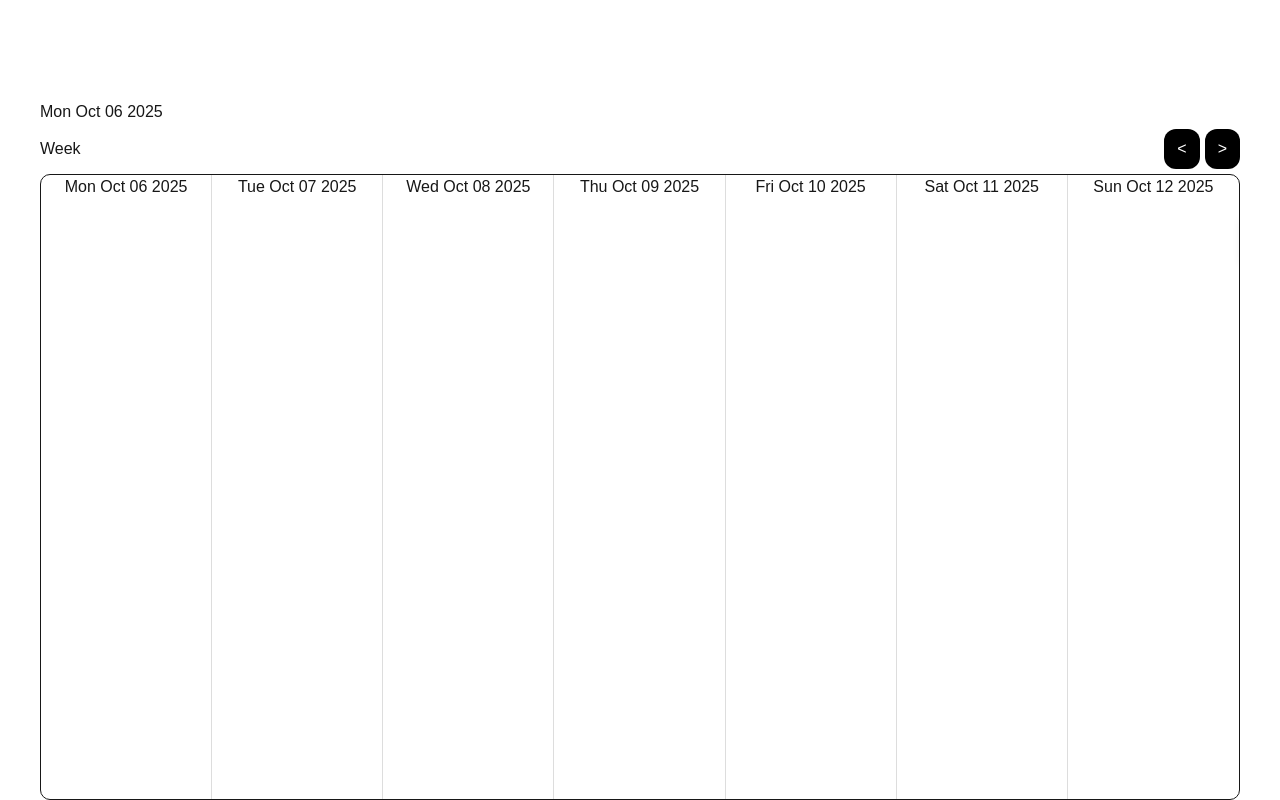
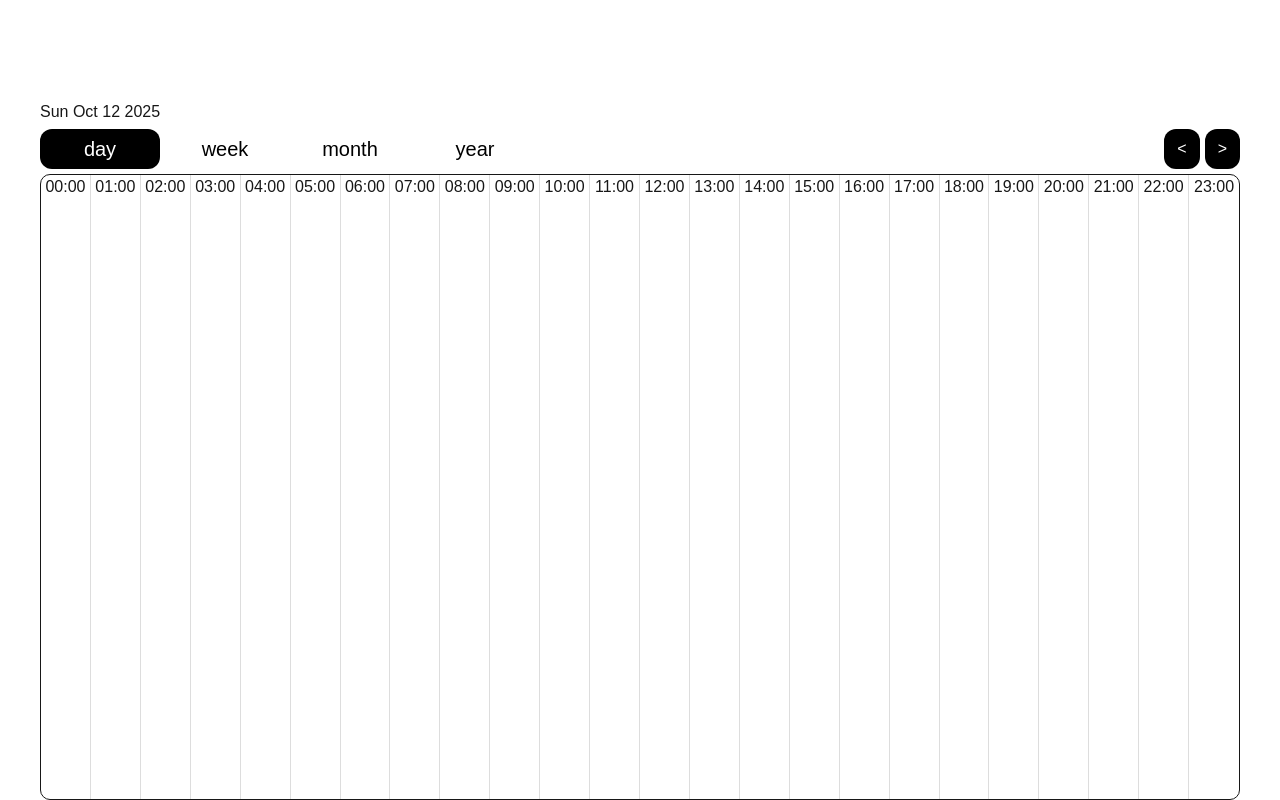
Before and after one commit to 17nbist/COB290-2025-Team-5, a Next.js app: page /dashboard in a window 1280 px wide. Built offline with nearby package versions, Linux system fonts and the light colour scheme.

Commit message:
[lg] feat: diff calendar ranges, card updated

```diff
--- a/src/app/dashboard/page.js
+++ b/src/app/dashboard/page.js
@@ -11,7 +11,7 @@ export default function Dashboard() {
   var InputDataExample = {
     "labels" : ["Late", "On time", "Early"],
     "dataSetLabel" : "submission(%)",
-    "data" : [17,60,23],
+    "data" : [17, 60, 23],
     "title" : "Submission Timing"
   }
 
@@ -20,9 +20,9 @@ export default function Dashboard() {
     {id: 1, title: "Task 2", from: new Date(2025, 9, 13, 0), to: new Date(2025, 9, 15, 0)},
     {id: 2, title: "Task 3", from: new Date(2025, 9, 13, 8), to: new Date(2025, 9, 15, 14)},
     {id: 3, title: "Task 4", from: new Date(2025, 9, 15, 0), to: new Date(2025, 9, 17, 0)},
+    {id: 4, title: "Task 5", from: new Date(2025, 9, 15, 0), to: new Date(2025, 12, 17, 0)},
   ]);
 
-  console.log("ABB", tasks[0].from)
   return (
     <div style={{display: "flex", justifyContent : "center", marginTop : "100px"}}>
       {/* <NavBar items={navItems} activeTab={activeTab} setActiveTab={setActiveTab}/> */}
--- a/src/components/Calendar.js
+++ b/src/components/Calendar.js
@@ -2,45 +2,96 @@
 import {useEffect, useState, useMemo} from "react";
 import Card from "./Card.js";
 import Button from "./Button.js";
+import NavBar from "./NavBar.js";
 
 export default function Calendar({tasks}) {
   const [startDate, setStartDate] = useState(firstDateOfWeek(new Date()));
 
-    const sortedTasks = useMemo(() => (
-      [...tasks].sort((b, a) => new Date(b.from) - new Date(a.from))
-    ), [tasks]);
+  const [rangeType, setRangeType] = useState("day");
+
+  useEffect(() => {
+    let newStart = new Date();
+    newStart.setHours(0, 0, 0, 0);
+    if (rangeType === "week") {
+      newStart = firstDateOfWeek(newStart);
+    } else if (rangeType === "month") {
+      newStart.setDate(1);
+    } else if (rangeType === "year") {
+      newStart.setMonth(0);
+      newStart.setDate(1);
+    }
+    if (startDate.getTime() !== newStart.getTime()) {
+      setStartDate(newStart);
+    }
+  }, [rangeType]);
+
+
+  const sortedTasks = useMemo(() => (
+    [...tasks].sort((b, a) => new Date(b.from) - new Date(a.from))
+  ), [tasks]);
 
   function incrementDate() {
-    setStartDate(prev => {
-      const newDate = new Date(prev);
+    const newDate = new Date(startDate);
+    if (rangeType == "week") {
       newDate.setDate(newDate.getDate() + 7);
-      return newDate;
-    });
+    } else if (rangeType == "day") {
+      newDate.setDate(newDate.getDate() + 1);
+    } else if (rangeType == "month") {
+      newDate.setMonth(newDate.getMonth() + 1);
+    } else if (rangeType == "year") {
+      newDate.setFullYear(newDate.getFullYear() + 1);
+    }
+    setStartDate(newDate);
   }
 
   function decrementDate() {
-    setStartDate(prev => {
-      const newDate = new Date(prev);
+    const newDate = new Date(startDate);
+    if (rangeType == "week") {
       newDate.setDate(newDate.getDate() - 7);
-      return newDate;
-    });
-  }
-
-  function getDatesInRange() {
-    let dates = [];
-    for (let i = 0; i < 7; i++) {
-      let today = new Date(startDate)
-      today.setDate(today.getDate() + i);
-      dates.push(today);
+    } else if (rangeType == "day") {
+      newDate.setDate(newDate.getDate() - 1);
+    } else if (rangeType == "month") {
+      newDate.setMonth(newDate.getMonth() - 1)
+    } else if (rangeType == "year") {
+      newDate.setFullYear(newDate.getFullYear() - 1);
     }
-    return dates;
+    setStartDate(newDate);
   }
 
   function getTasksInRange() {
     let endDate = new Date(startDate);
-    endDate.setDate(startDate.getDate() + 8);
 
-    let tracked_tasks = [...sortedTasks];
+    if (rangeType == "week") {
+      endDate.setDate(startDate.getDate() + 8);
+    } else if (rangeType == "day") {
+      endDate.setDate(startDate.getDate() + 1);
+    } else if (rangeType == "month") {
+      endDate.setMonth(startDate.getMonth() + 1);
+      endDate.setDate(0);
+    } else if (rangeType == "year") {
+      endDate.setFullYear(startDate.getFullYear() + 1, 0, 1);
+    }
+
+
+    let tracked_tasks = [...sortedTasks].filter(t => {
+      let fromIndex = 0;
+      let toIndex = 0;
+      let divisions = getNumberOfDivisions();
+
+      if (rangeType == "week" || rangeType == "month") {
+        fromIndex = (t.from - startDate) / (1000 * 60 * 60 * 24);
+        toIndex = (t.to - startDate) / (1000 * 60 * 60 * 24);
+      } else if (rangeType == "day") {
+        fromIndex = (t.from - startDate) / (1000 * 60 * 60);
+        toIndex = (t.to - startDate) / (1000 * 60 * 60);
+      } else if (rangeType == "year") {
+        fromIndex = monthsBetween(startDate, t.from);
+        toIndex = monthsBetween(startDate, t.to);
+      }
+
+      const widthFraction = (toIndex - fromIndex) / divisions;
+      return widthFraction >= 1/18;
+    });
 
     let tracks = [];
 
@@ -66,11 +117,47 @@ export default function Calendar({tasks}) {
       }
     }
 
-    let fTasks = sortedTasks.filter(t => (
-      t.from < endDate && t.to >= startDate
-    ));
+    let fTasks = tracked_tasks.filter(t => t.from < endDate && t.to > startDate);
 
     return fTasks;
+  }
+
+  function getNumberOfDivisions() {
+    if (rangeType == "week") {
+      return 7;
+    } else if (rangeType == "day") {
+      return 24;
+    } else if (rangeType == "month") {
+      return daysInMonth(startDate);
+    } else if (rangeType == "year") {
+      return 12;
+    }
+  }
+
+  function getDivisionTitles() {
+    let titles = [];
+    if (rangeType == "week") {
+      for (let i = 0; i < 7; i++) {
+        let today = new Date(startDate)
+        today.setHours(0, 0, 0, 0);
+        today.setDate(today.getDate() + i);
+        titles.push(today.toDateString());
+      }
+    } else if (rangeType == "day") {
+      let today = new Date(startDate)
+      for (let i = 0; i < 24; i++) {
+        // titles.push(`${i.toString().padStart(2, "0")}:00 - ${(i+1).toString().padStart(2, "0")}:00`)
+        titles.push(`${i.toString().padStart(2, "0")}:00`)
+      }
+    } else if (rangeType == "month") {
+      let today = new Date(startDate)
+      for (let i = 0; i < daysInMonth(today); i++) {
+        titles.push(i);
+      }
+    } else if (rangeType == "year") {
+      titles = ["Jan", "Feb", "Mar", "Apr", "May", "Jun", "Jul", "Aug", "Sep", "Oct", "Nov", "Dec"];
+    }
+    return titles;
   }
 
   const calendarWidth = 1200;
@@ -80,7 +167,7 @@ export default function Calendar({tasks}) {
       <h1>{startDate.toDateString()}</h1>
       {/*top bar*/}
       <div style={{display: "flex", justifyContent: "space-between", width: "100%", alignItems: "center"}}>
-        <h1> Week </h1>
+        <NavBar items={["day", "week", "month", "year"]} activeTab={rangeType} setActiveTab={setRangeType}/>
         <div style={{display: "flex", gap: "5px"}}>
           <Button text={"<"} onClick={decrementDate} />
           <Button text={">"} onClick={incrementDate}/>
@@ -95,20 +182,20 @@ export default function Calendar({tasks}) {
         overflowX: "hidden",
         position: "relative",
         height: "100%",
-        gridTemplateColumns: "repeat(7, minmax(0, 1fr))",
+        gridTemplateColumns: `repeat(${getNumberOfDivisions()}, minmax(0, 1fr))`,
         borderRadius: "10px"
 
       }}>
 
         {/* dates and dividors */}
         {
-          getDatesInRange().map((e, i) => (
-            <div key={e.toDateString()}
+          getDivisionTitles().map((e, i, arr) => (
+            <div key={e}
               style={{
-                borderRight: i !== 6 ? "1px solid #ddd" : "none",
+                borderRight: i !== arr.length - 1 ? "1px solid #ddd" : "none",
               }}
             >
-            <h1 style={{textAlign: "center"}}>{e.toDateString()}</h1>
+            <h1 style={{textAlign: "center"}}>{e}</h1>
             </div>
           ))
         }
@@ -117,7 +204,7 @@ export default function Calendar({tasks}) {
         <div style={{position: "absolute", marginTop: "40px"}}>
         {
           getTasksInRange().map((t) => (
-            <CalendarTask key={t.id} task={t} weekStartDate={startDate} />
+            <CalendarTask key={t.id} task={t} startDate={startDate} divisions={getNumberOfDivisions()} rangeType={rangeType} calendarWidth={calendarWidth}/>
           ))
         }
         </div>
@@ -127,30 +214,45 @@ export default function Calendar({tasks}) {
   )
 }
 
-function CalendarTask({task, weekStartDate, calendarWidth}) {
-  let fromIndex = dateToWeekIndex(task.from, weekStartDate);
-  let toIndex = dateToWeekIndex(task.to, weekStartDate);
-  console.log(toIndex);
-  let left = fromIndex * 1200 / 7
-  let right = toIndex * 1200 / 7
-  let width = right - left;
+function daysInMonth(d) {
+  let lastDate = new Date(d);
+  lastDate.setMonth(lastDate.getMonth() + 1);
+  lastDate.setDate(0);
+  return lastDate.getDate();
+}
+
+function CalendarTask({task, startDate, calendarWidth, divisions, rangeType}) {
+  startDate = new Date(startDate);
+  let fromIndex = 0;
+  let toIndex = 0;
+
+  if (rangeType == "week" || rangeType == "month") {
+    fromIndex = (task.from - startDate) / (1000 * 60 * 60 * 24);
+    toIndex = (task.to - startDate) / (1000 * 60 * 60 * 24);
+  } else if (rangeType == "day") {
+    fromIndex = (task.from - startDate) / (1000 * 60 * 60);
+    toIndex = (task.to - startDate) / (1000 * 60 * 60);
+  } else if (rangeType == "year") {
+    fromIndex = monthsBetween(startDate, task.from);
+    toIndex = monthsBetween(startDate, task.to);
+  }
+
+  let left = Math.floor(fromIndex * calendarWidth / divisions);
+  let width = Math.floor((toIndex - fromIndex) * calendarWidth / divisions);
   let top = task.track * 60;
 
   return (
-    <Card style={{width: width, height: "50px", position: "absolute", left, top}}>
+    <Card style={{width: width, height: "50px", position: "absolute", left, top, cursor: "pointer"}}>
       <h1 style={{width: width, height: "50px", position: "absolute", left: left >= 0 ? 0 : -left, top:0}}>{task.title}</h1>
     </Card>
   )
 }
 
-function dateToWeekIndex(d, weekStartDate) {
-  weekStartDate = new Date(weekStartDate);
-  weekStartDate.setHours(0, 0, 0, 0);
-  return daysBetween(weekStartDate, d);
-}
-
-function daysBetween(d1, d2) {
-  return (d2 - d1) / (1000 * 60 * 60 * 24)
+function monthsBetween(start, end) {
+  const years = end.getFullYear() - start.getFullYear();
+  const months = end.getMonth() - start.getMonth();
+  const days = (end.getDate() - start.getDate()) / daysInMonth(start); // fractional month
+  return years * 12 + months + days;
 }
 
 function firstDateOfWeek(d) {
--- a/src/components/Card.js
+++ b/src/components/Card.js
@@ -1,16 +1,28 @@
-export default function Card({children, style}) {
+export default function Card({children, style, hoverStyle}) {
   const defaultStyle = {
     padding: "20px",
     borderRadius: "8px",
     border: "1px solid #e0e0e0",
     backgroundColor: "#fff",
     boxShadow: "0 2px 8px rgba(0,0,0,0.1)",
+    transform: "translateY(0px)",
+    transition: "transform 0.2s, box-shadow 0.2s"
   };
 
   const combinedStyle = {...defaultStyle, ...style};
 
+  const defaultHoverStyle = {
+    transform: "translateY(-1px)",
+    boxShadow: "0 4px 16px rgba(0,0,0,0.15)"
+  };
+
+  const combinedHoverStyle = {...defaultHoverStyle, ...hoverStyle};
+
   return (
-    <div style={combinedStyle}>
+    <div style={combinedStyle}
+      onMouseEnter={e => Object.assign(e.currentTarget.style, combinedHoverStyle)}
+      onMouseLeave={e => Object.assign(e.currentTarget.style, combinedStyle)}
+    >
       {children}
     </div>
   );
```
